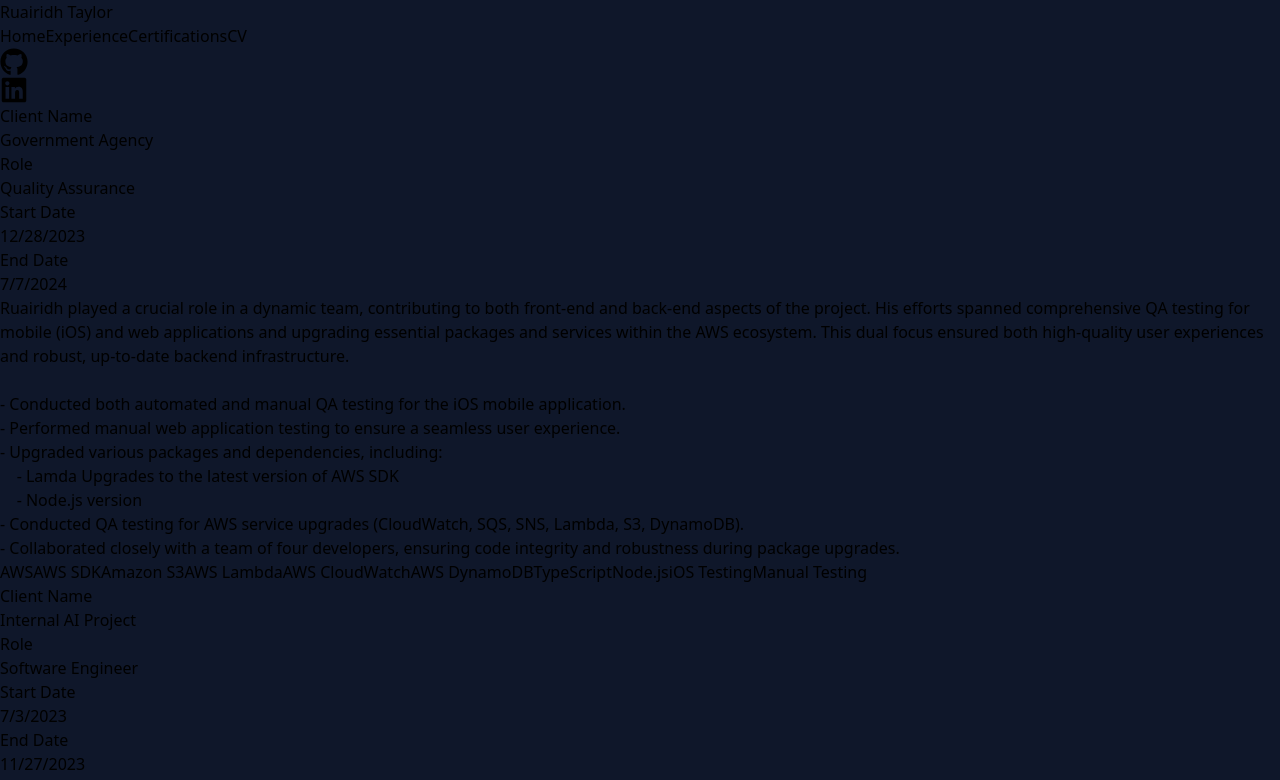
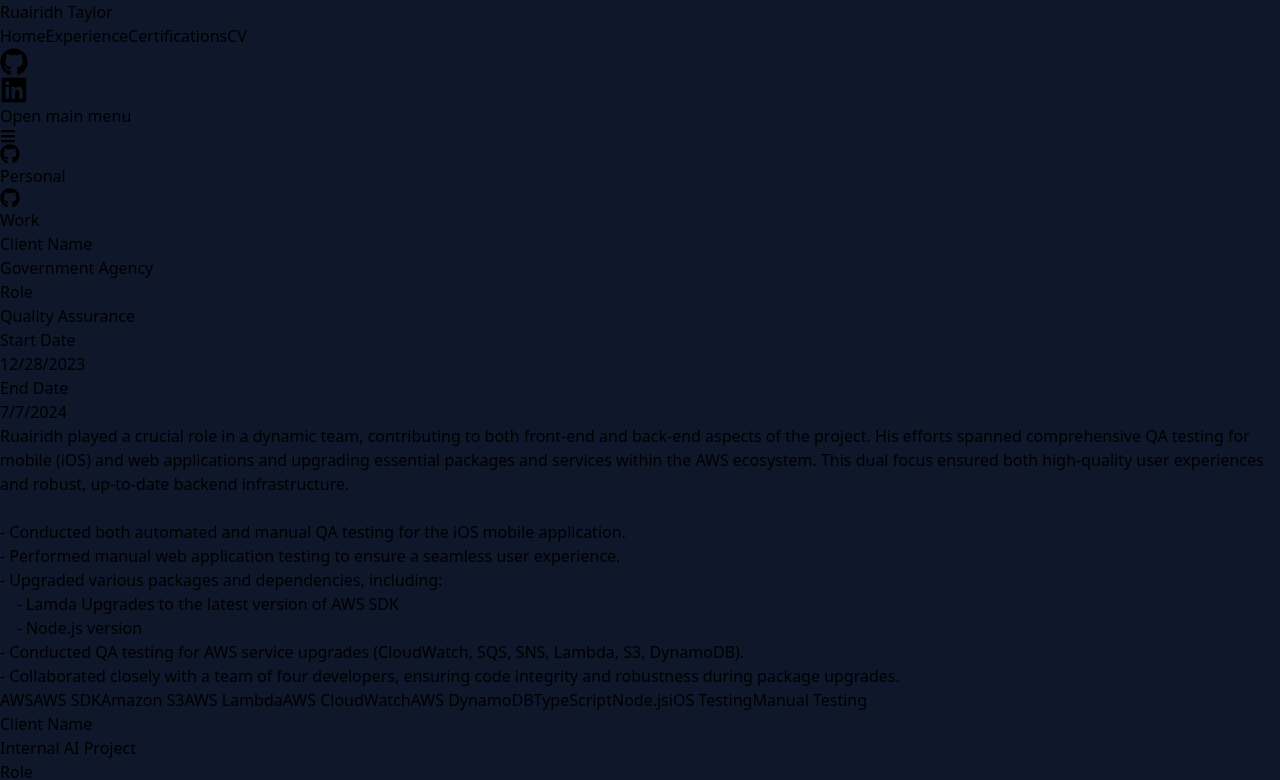
Before and after one commit to RuairidhT/RuairidhT.github.io, a React (Vite) app: page /experience in a window 1280 px wide. Shown: the top 780 px of the page. Built offline with nearby package versions, Linux system fonts and the light colour scheme.

Commit message:
ui tweaks

```diff
--- a/package.json
+++ b/package.json
@@ -13,6 +13,7 @@
     "prepare": "husky install"
   },
   "dependencies": {
+    "@headlessui/react": "^2.0.4",
     "react": "^18.2.0",
     "react-dom": "^18.2.0",
     "react-icons": "^5.2.1",
--- a/src/components/CertificationCard.tsx
+++ b/src/components/CertificationCard.tsx
@@ -6,7 +6,6 @@
 
 export const CertificationCard = ({ cert }: certificationCardProps) => {
   return (
-    <div className="p-4 md:w-1/3">
     <div className="h-full rounded-lg bg-slate-800 border border-slate-700 p-2 duration-250 hover:bg-slate-700 overflow-hidden">
       <div className="py-2 flex justify-center items-center">
         <img
@@ -18,11 +17,8 @@
       <p className="my-4 text-xl font-bold text-slate-200">{cert.name}</p>
       <p className="mb-4 text-sm text-slate-300">
         {cert.startDate.toDateString()}
-          {cert.endTime !== undefined
-            ? ` - ${cert.endTime.toDateString()}`
-            : ''}
+        {cert.endTime !== undefined ? ` - ${cert.endTime.toDateString()}` : ''}
       </p>
-      </div>
     </div>
   );
 };
--- a/src/components/ExperienceCard.tsx
+++ b/src/components/ExperienceCard.tsx
@@ -44,10 +44,10 @@
       <p className="leading-relaxed text-base text-slate-300 w-full">
         {formattedDescription}
       </p>
-      <div className="py-4">
+      <div className="flex flex-wrap mt-4">
         {experience.skills.map((skill) => {
           return (
-            <span className="text-xs font-medium me-2 px-2.5 py-0.5 rounded bg-slate-700 text-slate-400 border border-slate-500">
+            <span className="text-xs font-medium me-2 px-2.5 py-0.5 my-0.5 rounded bg-slate-700 text-slate-400 border border-slate-500 ">
               {skill}
             </span>
           );
--- a/src/components/navbar/Navbar.tsx
+++ b/src/components/navbar/Navbar.tsx
@@ -1,14 +1,19 @@
-import { FaGithub, FaLinkedin } from 'react-icons/fa';
+import { FaBars, FaGithub, FaLinkedin, FaRegWindowClose } from 'react-icons/fa';
 import { router } from '../../main';
 import { NavLinks } from './NavLinks';
 import { Link } from 'react-router-dom';
+import { useState } from 'react';
+import { Transition } from '@headlessui/react';
 
 export const Navbar = () => {
   const routes = router.routes[0].children;
 
+  const [isOpen, setIsOpen] = useState(false);
+
   return (
     <div className="flex flex-col">
-      <nav className="flex justify-around bg-slate-800/90 py-4 border-b border-slate-700 w-full fixed top-0 left-0 right-0 z-10">
+      <nav className=" bg-slate-800/90 py-4 border-b border-slate-700 w-full fixed top-0 left-0 right-0 z-10">
+        <div className="flex flex-row justify-around">
           <div className="flex items-center">
             <Link to={'/'} className="cursor-pointer">
               <h3 className="text-2xl font-medium text-slate-100 hover:text-slate-400">
@@ -23,7 +28,7 @@
             ))}
           </div>
 
-        <ul className="flex flex-col md:flex-row items-end md:items-center md:space-x-4 space-y-4 md:space-y-0">
+          <ul className="lg:flex hidden flex-col md:flex-row items-end md:items-center md:space-x-4 space-y-4 md:space-y-0">
             <li>
               <a
                 href="https://www.github.com/ruairidht"
@@ -45,6 +50,61 @@
               </a>
             </li>
           </ul>
+          <div className="-mr-2 flex lg:hidden">
+            <button
+              onClick={() => setIsOpen(!isOpen)}
+              type="button"
+              className="bg-gray-900 inline-flex items-center justify-center p-2 rounded-md text-gray-400 hover:text-white hover:bg-gray-800 focus:outline-none focus:ring-2 focus:ring-offset-2 focus:ring-offset-gray-800 focus:ring-white"
+              aria-controls="mobile-menu"
+              aria-expanded="false"
+            >
+              <span className="sr-only">Open main menu</span>
+              {!isOpen ? <FaBars /> : <FaRegWindowClose />}
+            </button>
+          </div>
+        </div>
+
+        <Transition
+          show={isOpen}
+          enter="transition ease-out duration-100 transform"
+          enterFrom="opacity-0 scale-95"
+          enterTo="opacity-100 scale-100"
+          leave="transition ease-in duration-75 transform"
+          leaveFrom="opacity-100 scale-100"
+          leaveTo="opacity-0 scale-95"
+        >
+          {() => (
+            <div className="lg:hidden" id="mobile-menu">
+              <div className="px-2 pt-2 pb-3 space-y-1 sm:px-3">
+                {routes!.map((route) => (
+                  <NavLinks route={route} key={route.id} />
+                ))}
+              </div>
+              <ul className="px-2 flex flex-col md:flex-row items-end md:items-center md:space-x-4 space-y-4 md:space-y-0">
+                <li>
+                  <a
+                    href="https://www.github.com/ruairidht"
+                    target="_blank"
+                    aria-label="Github"
+                    className="text-slate-200 hover:text-slate-400"
+                  >
+                    <FaGithub size={28} />
+                  </a>
+                </li>
+                <li>
+                  <a
+                    href="https://www.linkedin.com/in/ruairidht/"
+                    target="_blank"
+                    aria-label="linkedin"
+                    className="text-slate-200 hover:text-slate-400"
+                  >
+                    <FaLinkedin size={28} />
+                  </a>
+                </li>
+              </ul>
+            </div>
+          )}
+        </Transition>
       </nav>
     </div>
   );
--- a/src/pages/Certifications.tsx
+++ b/src/pages/Certifications.tsx
@@ -12,7 +12,7 @@
   certs.sort((a, b) => b.startDate.getTime() - a.startDate.getTime());
 
   return (
-    <div className="flex flex-wrap -m-4 mx-64">
+    <div className="grid grid-cols-1 sm:grid-cols-2 lg:grid-cols-2 xl:grid-cols-3 gap-6 w-[70%]">
       {certs.map((cert) => {
         return <CertificationCard cert={cert} />;
       })}
--- a/src/pages/Experience.tsx
+++ b/src/pages/Experience.tsx
@@ -1,3 +1,4 @@
+import { FaGithub } from 'react-icons/fa';
 import { ExperienceCard } from '../components/ExperienceCard';
 
 export type Experience = {
@@ -12,6 +13,28 @@
 export const Experience = () => {
   return (
     <>
+      <div className="flex gap-4 p-4">
+        <a
+          href="https://www.github.com/ruairidht"
+          target="_blank"
+          className="w-32 center relative inline-block select-none whitespace-nowrap rounded-lg bg-slate-700 text-slate-400 border border-slate-500 py-2 px-3.5 align-baseline font-sans text-xs font-bold uppercase leading-none hover:bg-slate-800 cursor-pointer"
+        >
+          <div className="absolute top-2/4 left-1 h-5 w-5 -translate-y-2/4">
+            <FaGithub size={20} />
+          </div>
+          <div className="ml-4 mt-px">Personal</div>
+        </a>
+        <a
+          href="https://www.github.com/ruairidh-bjss"
+          target="_blank"
+          className="w-32 center relative inline-block select-none whitespace-nowrap rounded-lg bg-slate-700 text-slate-400 border border-slate-500 py-2 px-3.5 align-baseline font-sans text-xs font-bold uppercase leading-none hover:bg-slate-800 cursor-pointer"
+        >
+          <div className="absolute top-2/4 left-1 h-5 w-5 -translate-y-2/4">
+            <FaGithub size={20} />
+          </div>
+          <div className="ml-4 mt-px">Work</div>
+        </a>
+      </div>
       {experiences.map((experience) => (
         <ExperienceCard experience={experience} />
       ))}
--- a/src/pages/Home.tsx
+++ b/src/pages/Home.tsx
@@ -12,9 +12,9 @@
       <p className="mx-auto mt-[40px] mb-[54px] text-[18px] font-light text-[#C5C5C5] text-center max-w-lg">
         A dedicated software engineer who graduated with a degree in Computer
         Systems. My professional journey began at a small edTech company
-        immediately after completing his education. Since then, I have
-        continually sought out opportunities to enhance his skill set and
-        actively contribute to complex software development projects.
+        immediately after completing my degree. Since then, I have continually
+        sought out opportunities to enhance his skill set and actively
+        contribute to complex software development projects.
       </p>
     </>
   );
--- a/vite.config.ts
+++ b/vite.config.ts
@@ -4,5 +4,8 @@
 // https://vitejs.dev/config/
 export default defineConfig({
   plugins: [react()],
-  base: '/'
+  base: '/',
+  optimizeDeps: {
+    exclude: []
+  }
 })
```
Also changed, not shown: 1 other file (tests, documents, lock files or other folders). Lines whose indentation alone changed are shown as unchanged.
